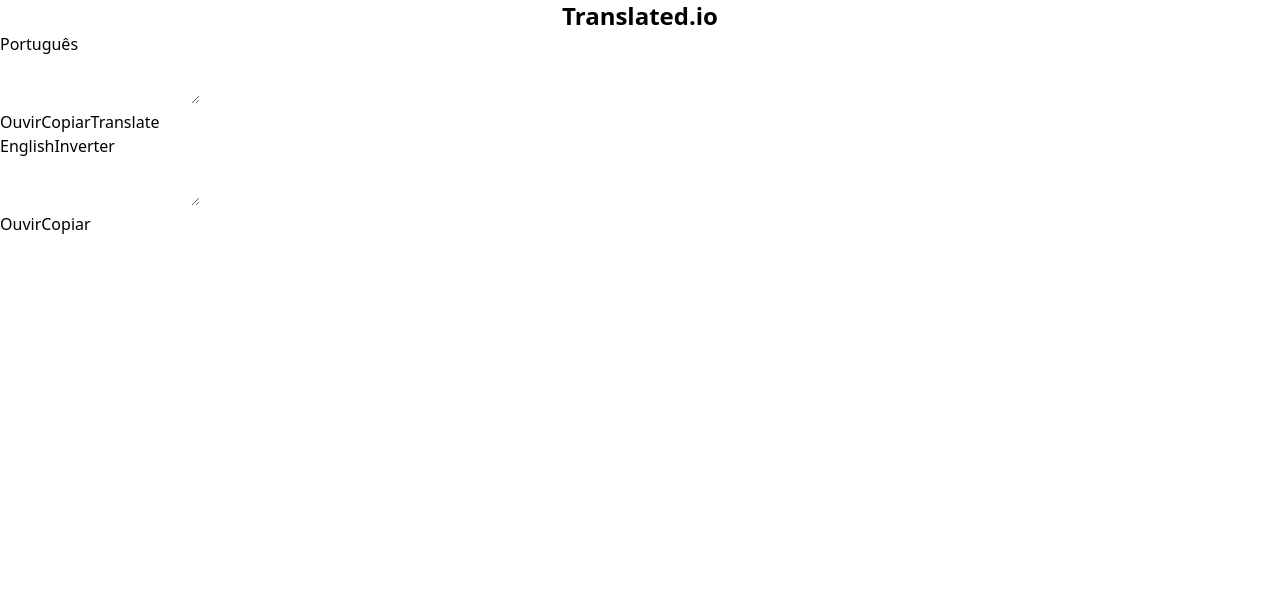
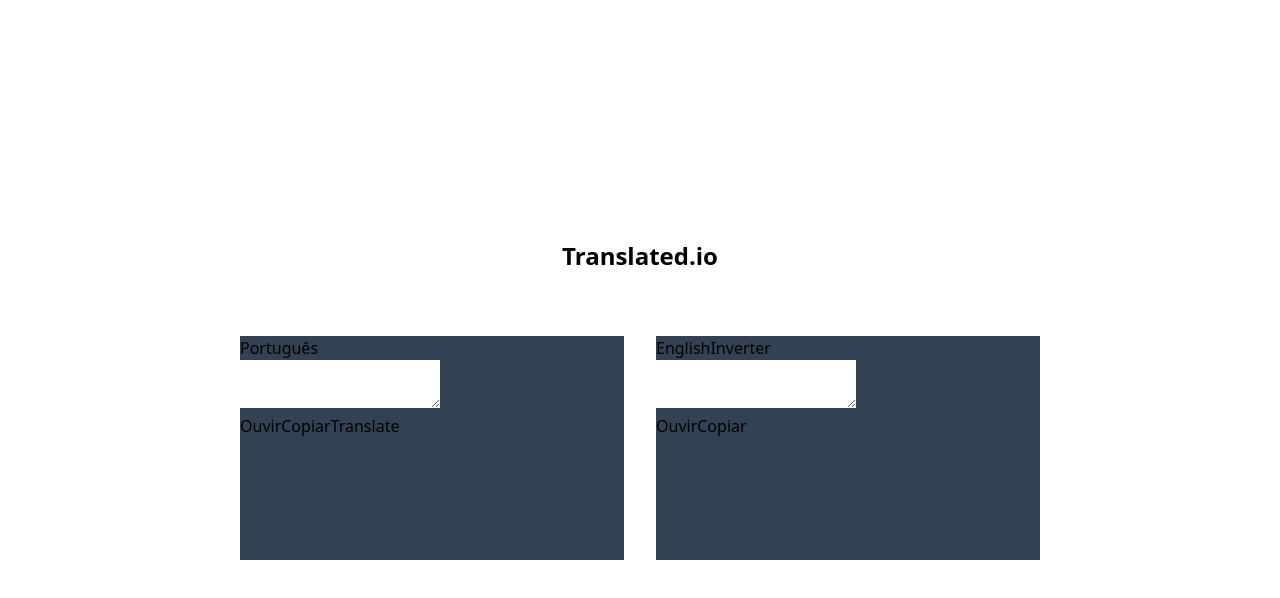
Before and after one commit to fe-liphis/translate-app, a React (Vite) app: page / in a window 1280 px wide. Shown: the top 598 px of the page. Built offline with nearby package versions, Linux system fonts and the light colour scheme.

Commit message:
FEAT: Inciando a estilização e aprendendo como utilizar o Tailwind

```diff
--- a/index.html
+++ b/index.html
@@ -9,7 +9,7 @@
 </head>
 
 <body>
-  <div id="root"></div>
+  <div id="root" class="w-screen h-screen flex justify-center items-center  "></div>
   <script type="module" src="/src/main.tsx"></script>
 </body>
 
--- a/src/App.tsx
+++ b/src/App.tsx
@@ -1,9 +1,10 @@
 export default function App() {
   return (
-    <main className="grid-rows-2">
-      <h1 className="text-2xl font-bold text-center">Translated.io</h1>
-      <div>
-        <section>
+    <main className="flex items-center justify-center flex-wrap gap-8">
+      <h1 className="text-2xl font-bold text-center basis-full mb-8">
+        Translated.io
+      </h1>
+      <section className="bg-slate-700 w-96 h-56">
         <header>
           <button>Português</button>
         </header>
@@ -14,7 +15,7 @@
           <button>Translate</button>
         </footer>
       </section>
-        <section>
+      <section className="bg-slate-700 bg-slate-700 w-96 h-56">
         <header>
           <button>English</button>
           <button>Inverter</button>
@@ -25,7 +26,6 @@
           <button>Copiar</button>
         </footer>
       </section>
-      </div>
     </main>
   );
 }
```
Lines whose indentation alone changed are shown as unchanged.
